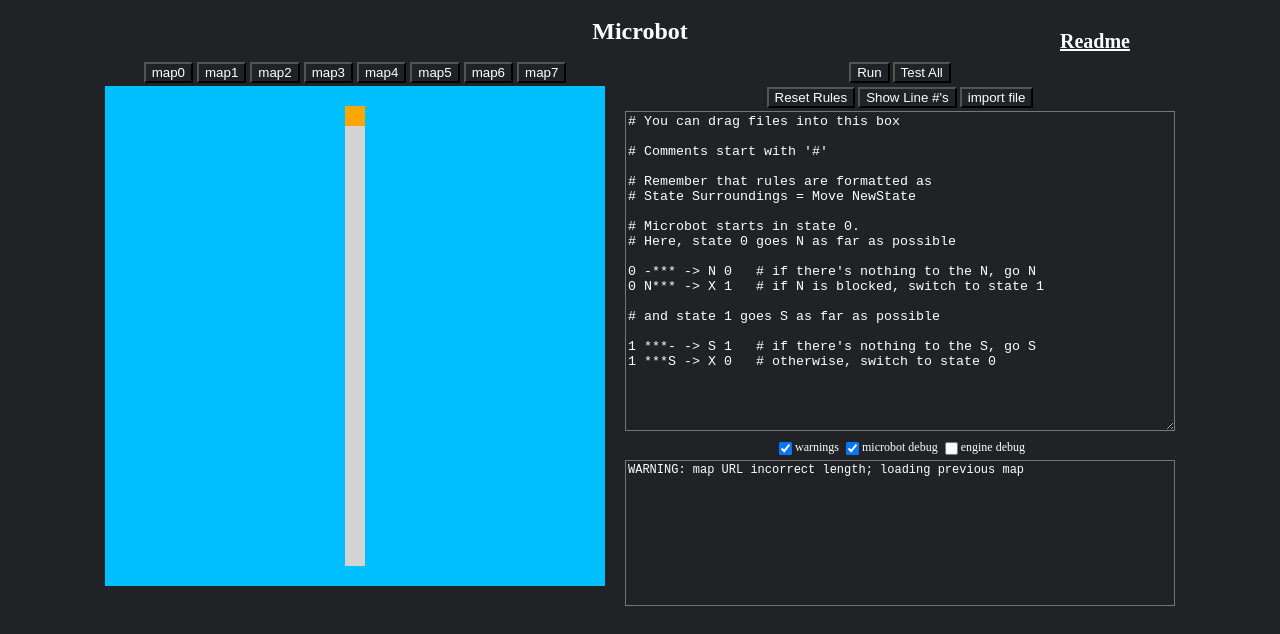
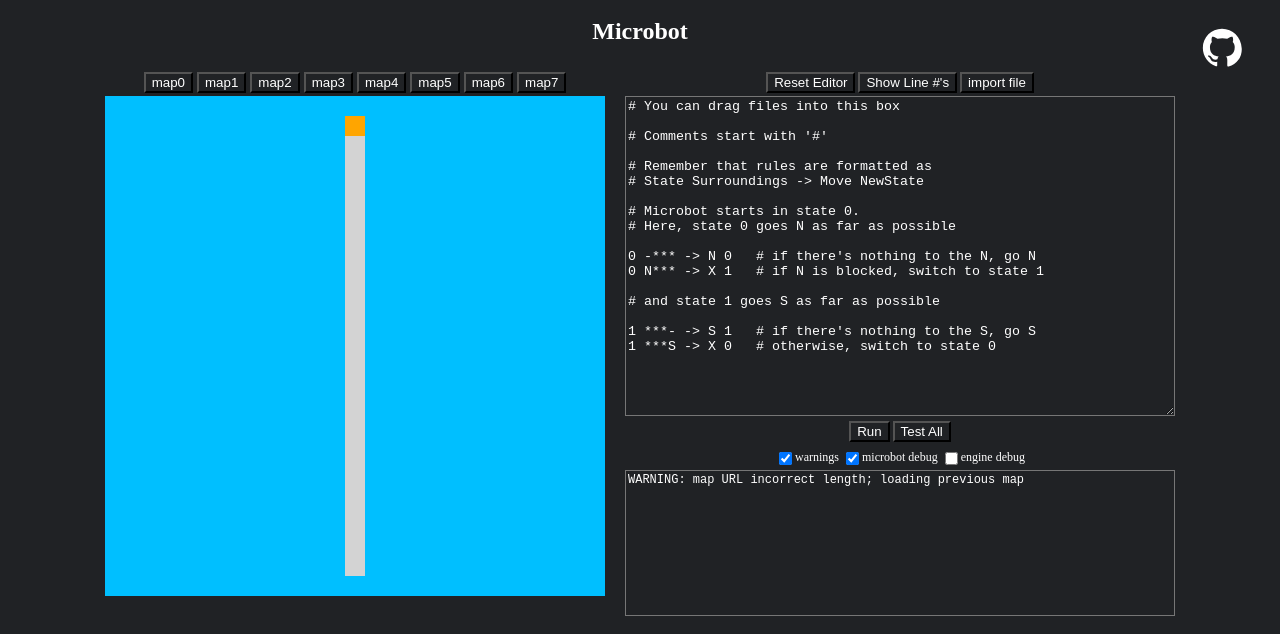
Before and after one commit to mzhaodev/microbot, a plain HTML site: page docs/index.html in a window 1280 px wide. Drawn offline with Linux system fonts and the light colour scheme.

Commit message:
Improve documentation and add link to GitHub

```diff
--- a/docs/index.html
+++ b/docs/index.html
@@ -2,7 +2,7 @@
 <html>
 <head>
   <meta charset="utf-8">
-  <link rel="icon" type="image/png" href="favicon.png" />
+  <link rel="icon" type="image/png" href="favicon.png" sizes="32x32" />
   <title>Microbot</title>
   <link rel="canonical" href="https://microbot.mzhao.dev/" />
   <link rel="stylesheet" type="text/css" href="tln/tln.css" />
@@ -13,7 +13,13 @@
 <body>
   <div class="header">
     <h1>Microbot</h1>
-    <p style="position: absolute; top: 10px; right: 150px; font-size: 20px;"><b><a href="readme.html">Readme</a></b></p>
+    <div class="header-links">
+      <a class="icon-button github" href="https://github.com/mzhaodev/microbot" title="GitHub repository" aria-label="GitHub repository">
+        <svg viewBox="0 0 24 24" role="img" aria-hidden="true">
+          <path d="M12 .5C5.59.5.5 5.59.5 12c0 5.08 3.29 9.39 7.86 10.92.58.11.79-.25.79-.56 0-.27-.01-1.14-.02-2.06-3.2.69-3.87-1.34-3.87-1.34-.53-1.34-1.3-1.7-1.3-1.7-1.07-.73.08-.72.08-.72 1.18.08 1.8 1.21 1.8 1.21 1.05 1.81 2.74 1.29 3.41.99.11-.76.41-1.29.74-1.59-2.55-.29-5.23-1.28-5.23-5.7 0-1.26.45-2.3 1.2-3.12-.12-.29-.52-1.46.11-3.04 0 0 .98-.31 3.21 1.19.93-.26 1.93-.39 2.92-.39.99 0 1.99.13 2.92.39 2.23-1.5 3.2-1.19 3.2-1.19.64 1.58.24 2.75.12 3.04.75.82 1.2 1.86 1.2 3.12 0 4.43-2.69 5.41-5.25 5.69.42.36.79 1.08.79 2.18 0 1.57-.01 2.83-.01 3.21 0 .31.21.68.8.56a10.52 10.52 0 0 0 7.85-10.92C23.5 5.59 18.41.5 12 .5Z"/>
+        </svg>
+      </a>
+    </div>
   </div>
   <div class="game">
     <div class="board">
@@ -28,6 +34,16 @@
       </table>
     </div>
     <div class="rightwrapper">
+      <div class="buttonswrapper">
+	<button id="resetrules">Reset Editor</button>
+	<button id="switchmode">Show Line #'s</button>
+	<button id="importf">import file</button>
+	<input type="file" id="impfile" style="display: none"/>
+      </div>
+      <div id="ruleswrap">
+	<textarea id="rules" class="plain" spellcheck="false"></textarea>
+	<div id="spinner"></div>
+      </div>
       <div class="buttonswrapper" id="runwrap">
 	<button id="run">Run</button>
 	<button id="testall">Test All</button>
@@ -36,16 +52,6 @@
 	<button id="step1">1 step</button>
 	<button id="step10">10 steps</button>
 	<button id="auto">auto</button>
-      </div>
-      <div class="buttonswrapper">
-	<button id="resetrules">Reset Rules</button>
-	<button id="switchmode">Show Line #'s</button>
-	<button id="importf">import file</button>
-	<input type="file" id="impfile" style="display: none"/>
-      </div>
-      <div id="ruleswrap">
-	<textarea id="rules" class="plain" spellcheck="false"></textarea>
-	<div id="spinner"></div>
       </div>
       <div class="buttonswrapper">
 	<label><input type="checkbox" class="check" id="debug_warnings" checked />warnings</label>
--- a/docs/microbot.js
+++ b/docs/microbot.js
@@ -262,7 +262,7 @@ function reset_rules(ask) {
 # Comments start with '#'
 
 # Remember that rules are formatted as
-# State Surroundings = Move NewState
+# State Surroundings -> Move NewState
 
 # Microbot starts in state 0.
 # Here, state 0 goes N as far as possible
--- a/docs/style.css
+++ b/docs/style.css
@@ -8,6 +8,45 @@ body {
     font-size: 12px;
     padding: 10px;
     text-align: center;
+}
+
+.header {
+    position: relative;
+    display: flex;
+    align-items: center;
+    justify-content: center;
+    margin-bottom: 10px;
+}
+
+.header-links {
+    position: absolute;
+    top: 10px;
+    right: 20px;
+    display: flex;
+    gap: 10px;
+}
+
+.icon-button {
+    display: inline-flex;
+    align-items: center;
+    justify-content: center;
+    width: 40px;
+    height: 40px;
+    text-decoration: none;
+    font-size: 18px;
+    background-color: transparent;
+    padding: 0;
+}
+
+.icon-button svg {
+    width: 100%;
+    height: 100%;
+    fill: #fff;
+}
+
+.icon-button:hover svg,
+.icon-button:focus-visible svg {
+    fill: #bfbfbf;
 }
 
 .game {
@@ -152,8 +191,12 @@ td {
 }
 
 @keyframes rotate {
-    0%    { transform: rotate(0deg); }
-    100%  { transform: rotate(360deg); }
+    0% {
+        transform: rotate(0deg);
+    }
+    100% {
+        transform: rotate(360deg);
+    }
 }
 
 .check {
```
Also changed, not shown: docs/readme.html (deleted, +0 -59 lines), docs/favicon.png, 1 other file.
